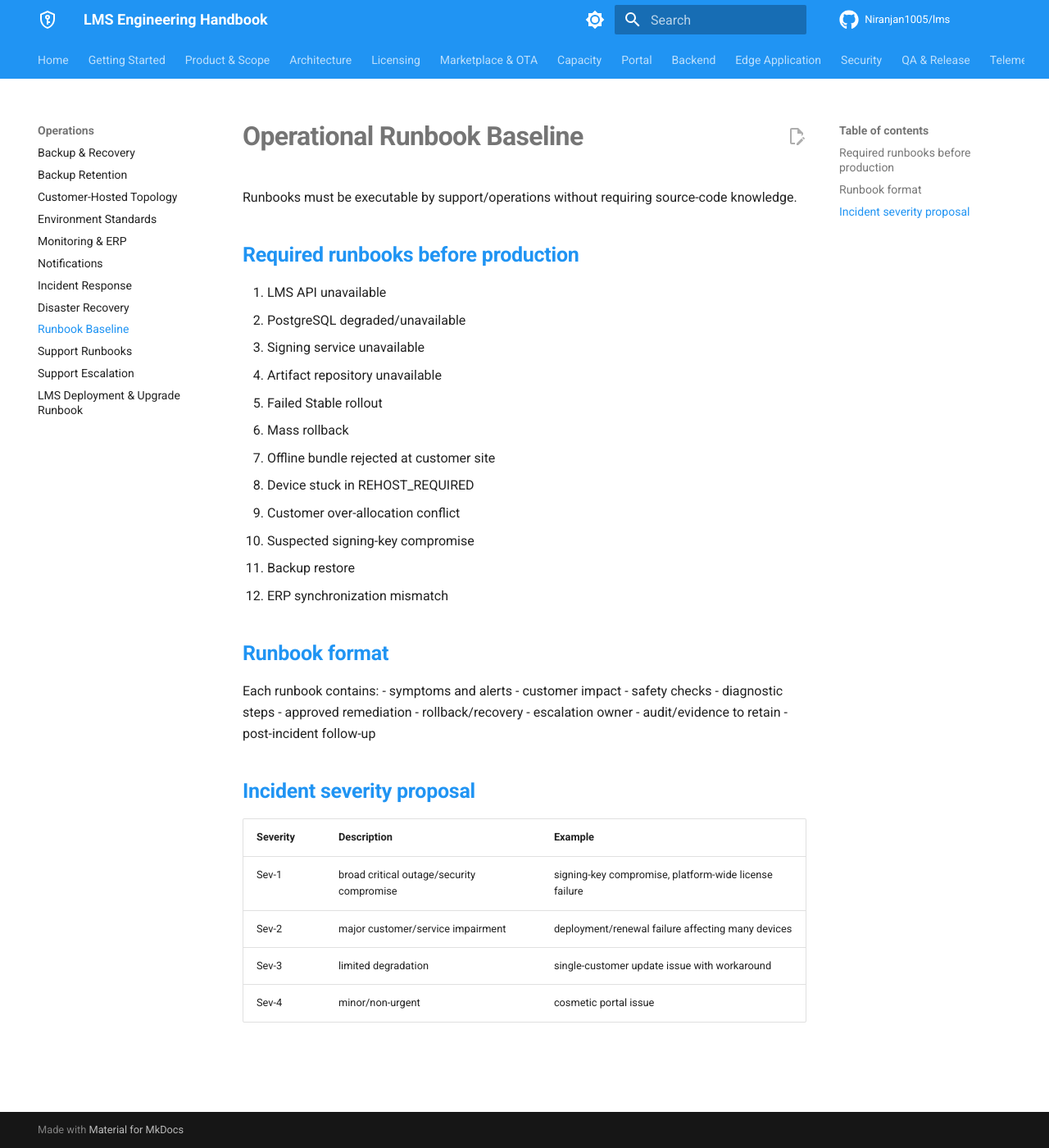
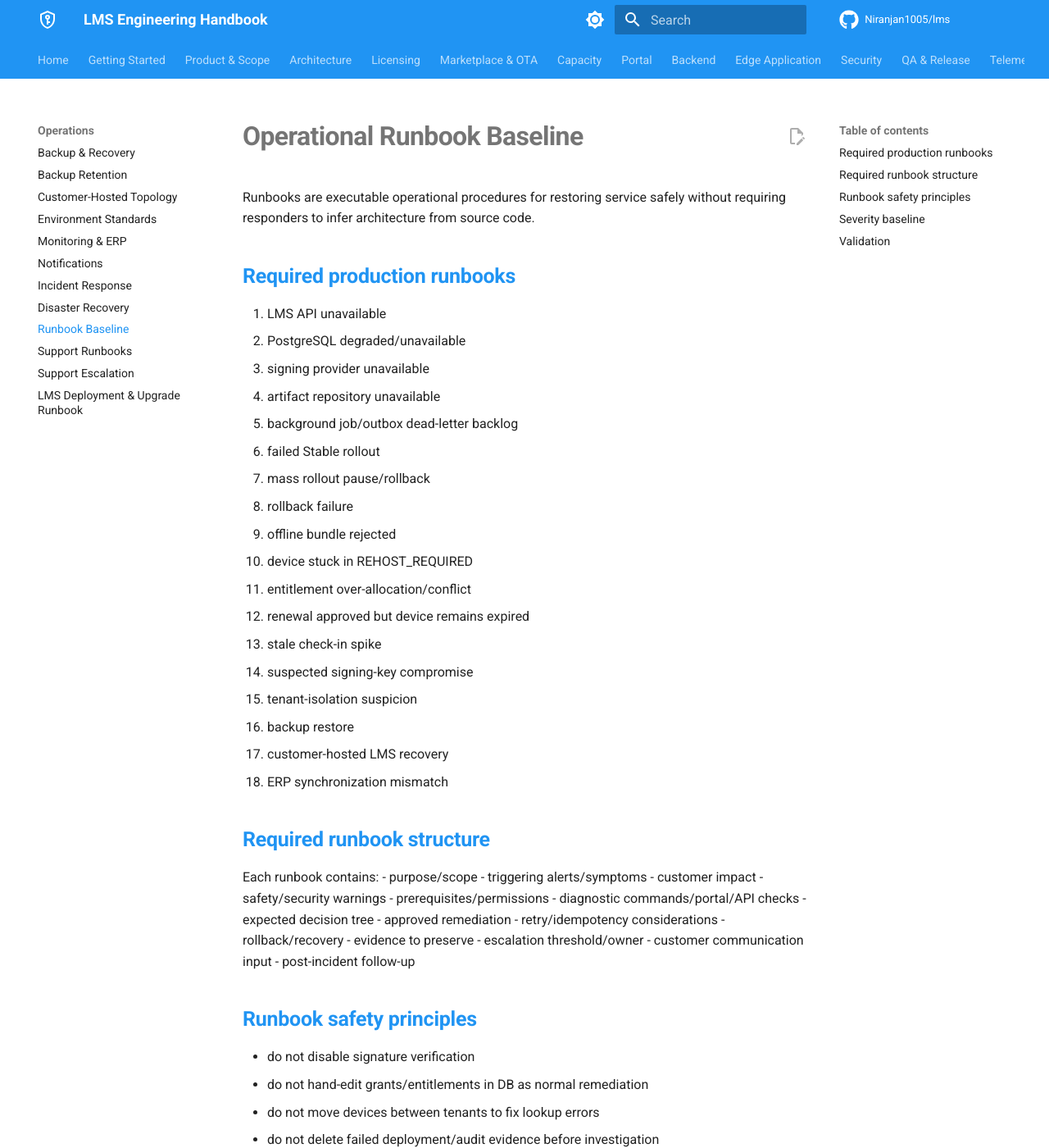
Before and after one commit to Niranjan1005/lms, an MkDocs documentation site: the page built from docs/operations/runbook-baseline.md, in a window 1280 px wide and 1400 px high. Shown: the whole window at 82% size. Built offline with MkDocs 1.6.1 and Material for MkDocs 9.7.7, drawn with Linux system fonts in a browser that asks for light colours; comment, search, counter and statistics services are not loaded; some of the changed text lies outside the part shown.

Commit message:
docs: deepen operational runbook standard

```diff
--- a/docs/operations/runbook-baseline.md
+++ b/docs/operations/runbook-baseline.md
@@ -1,40 +1,66 @@
 # Operational Runbook Baseline
 
-Runbooks must be executable by support/operations without requiring source-code knowledge.
+Runbooks are executable operational procedures for restoring service safely without requiring responders to infer architecture from source code.
 
-## Required runbooks before production
+## Required production runbooks
 
 1. LMS API unavailable
 2. PostgreSQL degraded/unavailable
-3. Signing service unavailable
-4. Artifact repository unavailable
-5. Failed Stable rollout
-6. Mass rollback
-7. Offline bundle rejected at customer site
-8. Device stuck in REHOST_REQUIRED
-9. Customer over-allocation conflict
-10. Suspected signing-key compromise
-11. Backup restore
-12. ERP synchronization mismatch
+3. signing provider unavailable
+4. artifact repository unavailable
+5. background job/outbox dead-letter backlog
+6. failed Stable rollout
+7. mass rollout pause/rollback
+8. rollback failure
+9. offline bundle rejected
+10. device stuck in REHOST_REQUIRED
+11. entitlement over-allocation/conflict
+12. renewal approved but device remains expired
+13. stale check-in spike
+14. suspected signing-key compromise
+15. tenant-isolation suspicion
+16. backup restore
+17. customer-hosted LMS recovery
+18. ERP synchronization mismatch
 
-## Runbook format
+## Required runbook structure
 
 Each runbook contains:
-- symptoms and alerts
+- purpose/scope
+- triggering alerts/symptoms
 - customer impact
-- safety checks
-- diagnostic steps
+- safety/security warnings
+- prerequisites/permissions
+- diagnostic commands/portal/API checks
+- expected decision tree
 - approved remediation
+- retry/idempotency considerations
 - rollback/recovery
-- escalation owner
-- audit/evidence to retain
+- evidence to preserve
+- escalation threshold/owner
+- customer communication input
 - post-incident follow-up
 
-## Incident severity proposal
+## Runbook safety principles
+
+- do not disable signature verification
+- do not hand-edit grants/entitlements in DB as normal remediation
+- do not move devices between tenants to fix lookup errors
+- do not delete failed deployment/audit evidence before investigation
+- do not retry non-idempotent workflows blindly
+- do not expose keys/tokens/decrypted models in tickets/chat
+
+## Severity baseline
 
 | Severity | Description | Example |
 |---|---|---|
-| Sev-1 | broad critical outage/security compromise | signing-key compromise, platform-wide license failure |
-| Sev-2 | major customer/service impairment | deployment/renewal failure affecting many devices |
-| Sev-3 | limited degradation | single-customer update issue with workaround |
-| Sev-4 | minor/non-urgent | cosmetic portal issue |
+| Sev-1 | broad critical outage/security/data exposure | signing compromise, tenant breach, platform-wide license failure |
+| Sev-2 | major customer/service impairment | widespread deployment/renewal failure, rollback issue |
+| Sev-3 | limited degradation | single-customer update/rehost issue with workaround |
+| Sev-4 | minor/non-urgent | cosmetic/reporting issue |
+
+Severity is based on impact, security/data risk and breadth, not which module produced the error.
+
+## Validation
+
+Critical runbooks are exercised in staging/tabletop/DR tests before production and after material architecture changes. Runbooks that fail during an incident are corrected as part of post-incident action.
```
